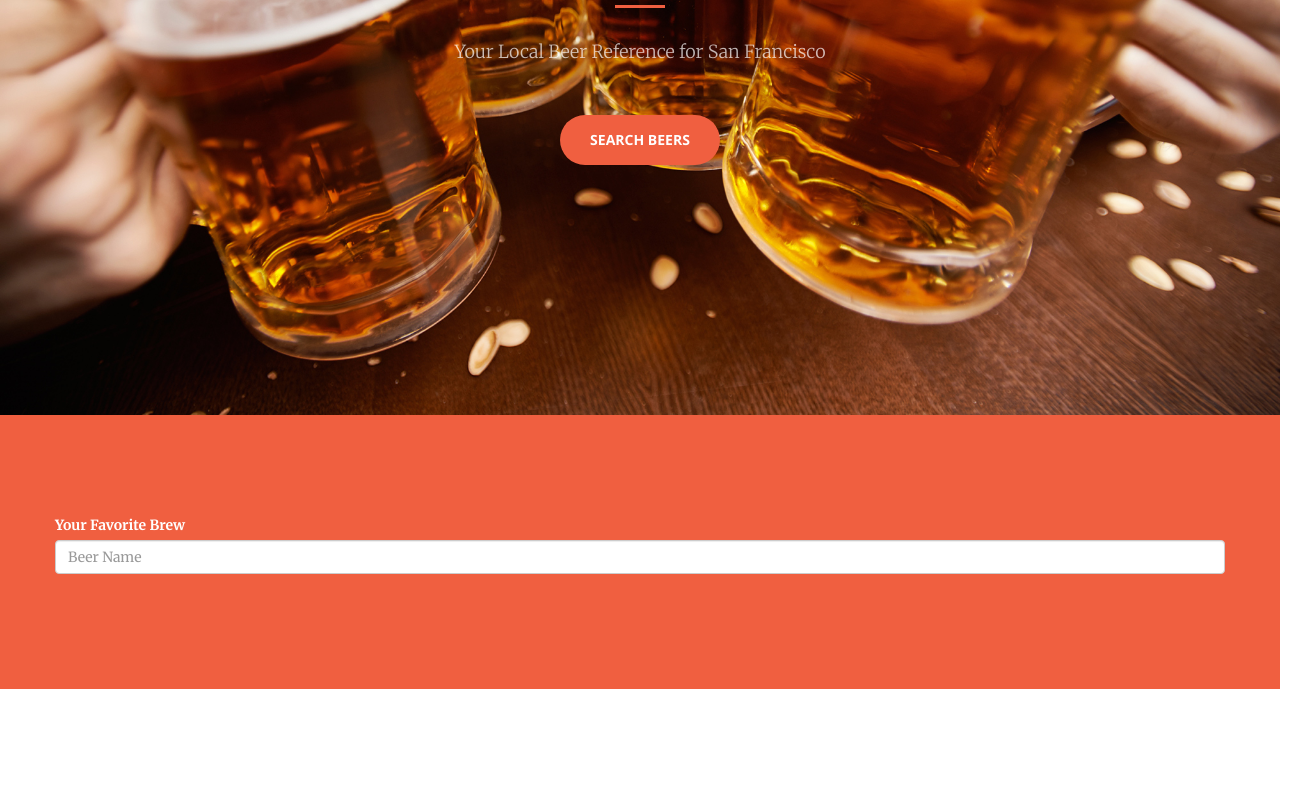
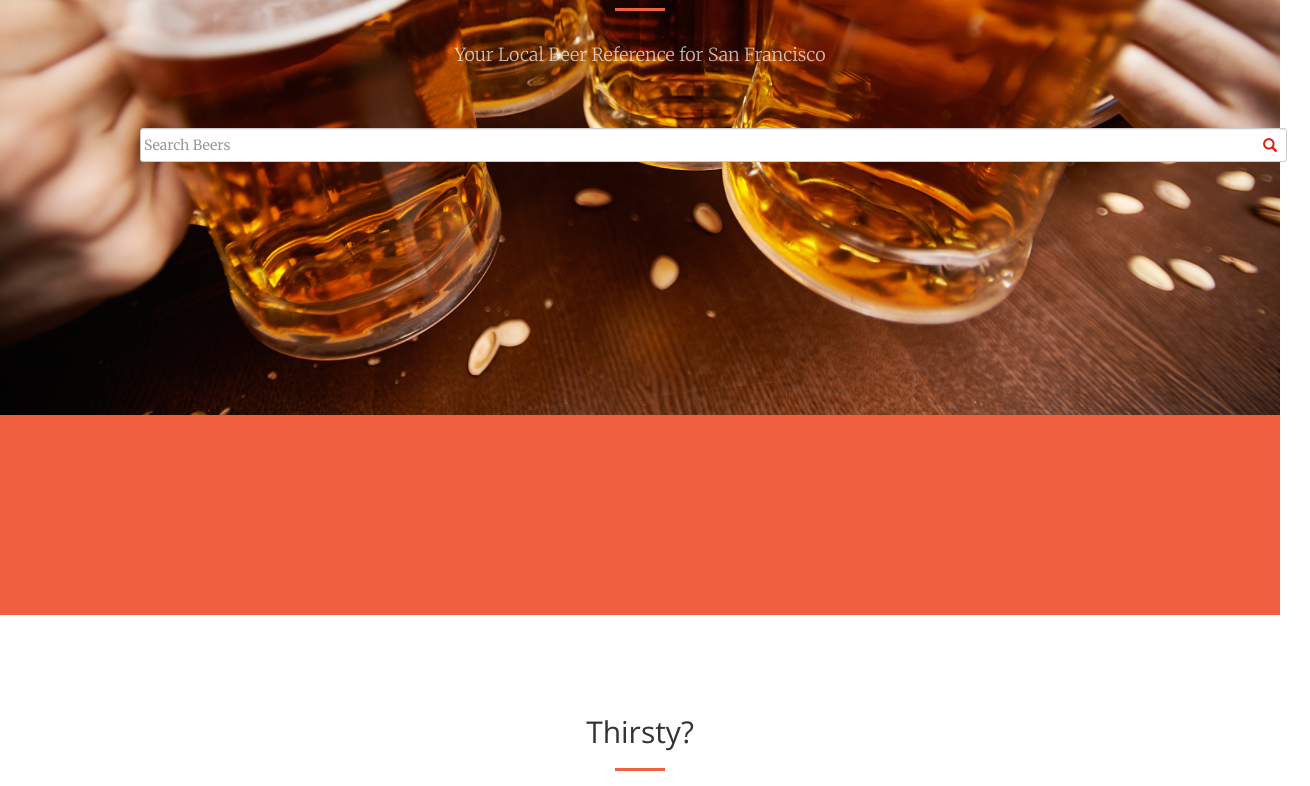
Before and after one commit to jeanmw/BeerMe-San-Francisco, a website: page views/index.html in a window 1280 px wide. Shown: the part 385-1171 px from the top of the page, 1310 px wide, since content can reach past the window. Drawn offline with nearby package versions, Linux system fonts and the light colour scheme.

Commit message:
Messing with search bar

```diff
--- a/public/stylesheets/creative.css
+++ b/public/stylesheets/creative.css
@@ -3,64 +3,72 @@
  * Copyright 2013-2016 Start Bootstrap
  * Licensed under MIT (https://github.com/BlackrockDigital/startbootstrap/blob/gh-pages/LICENSE)
  */
-html,
-body {
+
+html, body {
     height: 100%;
     width: 100%;
 }
+
 body {
     font-family: 'Merriweather', 'Helvetica Neue', Arial, sans-serif;
 }
+
 hr {
     border-color: #F05F40;
     border-width: 3px;
     max-width: 50px;
 }
+
 hr.light {
     border-color: white;
 }
+
 a {
     -webkit-transition: all 0.35s;
     -moz-transition: all 0.35s;
     transition: all 0.35s;
     color: #F05F40;
 }
-a:hover,
-a:focus {
+
+a:hover, a:focus {
     color: #eb3812;
 }
-h1,
-h2,
-h3,
-h4,
-h5,
-h6 {
+
+h1, h2, h3, h4, h5, h6 {
     font-family: 'Open Sans', 'Helvetica Neue', Arial, sans-serif;
 }
+
 p {
     font-size: 16px;
     line-height: 1.5;
     margin-bottom: 20px;
 }
+
 .bg-primary {
     background-color: #F05F40;
 }
+
 .bg-dark {
     background-color: #222222;
     color: white;
 }
+
 .text-faded {
     color: rgba(255, 255, 255, 0.7);
 }
+
 section {
     padding: 100px 0;
 }
+
 aside {
     padding: 50px 0;
 }
+
 .no-padding {
     padding: 0;
 }
+
 .navbar-default {
     background-color: white;
     border-color: rgba(34, 34, 34, 0.05);
@@ -69,42 +77,45 @@ aside {
     -moz-transition: all 0.35s;
     transition: all 0.35s;
 }
+
 .navbar-default .navbar-header .navbar-brand {
     color: #F05F40;
     font-family: 'Open Sans', 'Helvetica Neue', Arial, sans-serif;
     font-weight: 700;
     text-transform: uppercase;
 }
-.navbar-default .navbar-header .navbar-brand:hover,
-.navbar-default .navbar-header .navbar-brand:focus {
+
+.navbar-default .navbar-header .navbar-brand:hover, .navbar-default .navbar-header .navbar-brand:focus {
     color: #eb3812;
 }
+
 .navbar-default .navbar-header .navbar-toggle {
     font-weight: 700;
     font-size: 12px;
     color: #222222;
     text-transform: uppercase;
 }
-.navbar-default .nav > li > a,
-.navbar-default .nav > li > a:focus {
+
+.navbar-default .nav>li>a, .navbar-default .nav>li>a:focus {
     text-transform: uppercase;
     font-weight: 700;
     font-size: 13px;
     color: #222222;
 }
-.navbar-default .nav > li > a:hover,
-.navbar-default .nav > li > a:focus:hover {
+
+.navbar-default .nav>li>a:hover, .navbar-default .nav>li>a:focus:hover {
     color: #F05F40;
 }
-.navbar-default .nav > li.active > a,
-.navbar-default .nav > li.active > a:focus {
+
+.navbar-default .nav>li.active>a, .navbar-default .nav>li.active>a:focus {
     color: #F05F40 !important;
     background-color: transparent;
 }
-.navbar-default .nav > li.active > a:hover,
-.navbar-default .nav > li.active > a:focus:hover {
+
+.navbar-default .nav>li.active>a:hover, .navbar-default .nav>li.active>a:focus:hover {
     background-color: transparent;
 }
+
 @media (min-width: 768px) {
     .navbar-default {
         background-color: transparent;
@@ -113,16 +124,13 @@ aside {
     .navbar-default .navbar-header .navbar-brand {
         color: rgba(255, 255, 255, 0.7);
     }
-  .navbar-default .navbar-header .navbar-brand:hover,
-  .navbar-default .navbar-header .navbar-brand:focus {
+    .navbar-default .navbar-header .navbar-brand:hover, .navbar-default .navbar-header .navbar-brand:focus {
         color: white;
     }
-  .navbar-default .nav > li > a,
-  .navbar-default .nav > li > a:focus {
+    .navbar-default .nav>li>a, .navbar-default .nav>li>a:focus {
         color: rgba(255, 255, 255, 0.7);
     }
-  .navbar-default .nav > li > a:hover,
-  .navbar-default .nav > li > a:focus:hover {
+    .navbar-default .nav>li>a:hover, .navbar-default .nav>li>a:focus:hover {
         color: white;
     }
     .navbar-default.affix {
@@ -133,19 +141,17 @@ aside {
         color: #F05F40;
         font-size: 14px;
     }
-  .navbar-default.affix .navbar-header .navbar-brand:hover,
-  .navbar-default.affix .navbar-header .navbar-brand:focus {
+    .navbar-default.affix .navbar-header .navbar-brand:hover, .navbar-default.affix .navbar-header .navbar-brand:focus {
         color: #eb3812;
     }
-  .navbar-default.affix .nav > li > a,
-  .navbar-default.affix .nav > li > a:focus {
+    .navbar-default.affix .nav>li>a, .navbar-default.affix .nav>li>a:focus {
         color: #222222;
     }
-  .navbar-default.affix .nav > li > a:hover,
-  .navbar-default.affix .nav > li > a:focus:hover {
+    .navbar-default.affix .nav>li>a:hover, .navbar-default.affix .nav>li>a:focus:hover {
         color: #F05F40;
     }
 }
+
 header {
     position: relative;
     width: 100%;
@@ -159,12 +165,14 @@ header {
     text-align: center;
     color: white;
 }
+
 header .header-content {
     position: relative;
     text-align: center;
     padding: 100px 15px 100px;
     width: 100%;
 }
+
 header .header-content .header-content-inner h1 {
     font-weight: 700;
     text-transform: uppercase;
@@ -172,15 +180,18 @@ header .header-content .header-content-inner h1 {
     margin-bottom: 0;
     font-size: 30px;
 }
+
 header .header-content .header-content-inner hr {
     margin: 30px auto;
 }
+
 header .header-content .header-content-inner p {
     font-weight: 300;
     color: rgba(255, 255, 255, 0.7);
     font-size: 16px;
     margin-bottom: 50px;
 }
+
 @media (min-width: 768px) {
     header {
         min-height: 100%;
@@ -208,27 +219,33 @@ header .header-content .header-content-inner p {
         margin-right: auto;
     }
 }
+
 .section-heading {
     margin-top: 0;
 }
+
 .service-box {
     max-width: 400px;
     margin: 50px auto 0;
 }
+
 @media (min-width: 992px) {
     .service-box {
         margin: 20px auto 0;
     }
 }
+
 .service-box p {
     margin-bottom: 0;
 }
+
 .portfolio-box {
     position: relative;
     display: block;
     max-width: 650px;
     margin: 0 auto;
 }
+
 .portfolio-box .portfolio-box-caption {
     color: white;
     opacity: 0;
@@ -243,6 +260,7 @@ header .header-content .header-content-inner p {
     -moz-transition: all 0.35s;
     transition: all 0.35s;
 }
+
 .portfolio-box .portfolio-box-caption .portfolio-box-caption-content {
     width: 100%;
     text-align: center;
@@ -250,25 +268,30 @@ header .header-content .header-content-inner p {
     top: 50%;
     transform: translateY(-50%);
 }
-.portfolio-box .portfolio-box-caption .portfolio-box-caption-content .project-category,
-.portfolio-box .portfolio-box-caption .portfolio-box-caption-content .project-name {
+
+.portfolio-box .portfolio-box-caption .portfolio-box-caption-content .project-category, .portfolio-box .portfolio-box-caption .portfolio-box-caption-content .project-name {
     font-family: 'Open Sans', 'Helvetica Neue', Arial, sans-serif;
     padding: 0 15px;
 }
+
 .portfolio-box .portfolio-box-caption .portfolio-box-caption-content .project-category {
     text-transform: uppercase;
     font-weight: 600;
     font-size: 14px;
 }
+
 .portfolio-box .portfolio-box-caption .portfolio-box-caption-content .project-name {
     font-size: 18px;
 }
+
 .portfolio-box:hover .portfolio-box-caption {
     opacity: 1;
 }
+
 .portfolio-box:focus {
     outline: none;
 }
+
 @media (min-width: 768px) {
     .portfolio-box .portfolio-box-caption .portfolio-box-caption-content .project-category {
         font-size: 16px;
@@ -277,16 +300,17 @@ header .header-content .header-content-inner p {
         font-size: 22px;
     }
 }
-.call-to-action h2 {
-  margin: 0 auto 20px;
-}
+
+
 .text-primary {
     color: #F05F40;
 }
-.no-gutter > [class*='col-'] {
+
+.no-gutter>[class*='col-'] {
     padding-right: 0;
     padding-left: 0;
 }
+
 .btn-default {
     color: #222222;
     background-color: white;
@@ -295,46 +319,71 @@ header .header-content .header-content-inner p {
     -moz-transition: all 0.35s;
     transition: all 0.35s;
 }
-.btn-default:hover,
-.btn-default:focus,
-.btn-default.focus,
-.btn-default:active,
-.btn-default.active,
-.open > .dropdown-toggle.btn-default {
+
+.btn-default:hover, .btn-default:focus, .btn-default.focus, .btn-default:active, .btn-default.active, .open>.dropdown-toggle.btn-default {
     color: #222222;
     background-color: #f2f2f2;
     border-color: #ededed;
 }
-.btn-default:active,
-.btn-default.active,
-.open > .dropdown-toggle.btn-default {
+
+.btn-default:active, .btn-default.active, .open>.dropdown-toggle.btn-default {
     background-image: none;
 }
-.btn-default.disabled,
-.btn-default[disabled],
-fieldset[disabled] .btn-default,
-.btn-default.disabled:hover,
-.btn-default[disabled]:hover,
-fieldset[disabled] .btn-default:hover,
-.btn-default.disabled:focus,
-.btn-default[disabled]:focus,
-fieldset[disabled] .btn-default:focus,
-.btn-default.disabled.focus,
-.btn-default[disabled].focus,
-fieldset[disabled] .btn-default.focus,
-.btn-default.disabled:active,
-.btn-default[disabled]:active,
-fieldset[disabled] .btn-default:active,
-.btn-default.disabled.active,
-.btn-default[disabled].active,
-fieldset[disabled] .btn-default.active {
+
+
+/*begin form css*/
+
+#custom-search-input {
+    margin: 0;
+    margin-top: 10px;
+    padding: 0;
+}
+
+#custom-search-input .search-query {
+    padding-right: 3px;
+    padding-right: 4px \9;
+    padding-left: 3px;
+    padding-left: 4px \9;
+    /* IE7-8 doesn't have border-radius, so don't indent the padding */
+    margin-bottom: 0;
+    -webkit-border-radius: 3px;
+    -moz-border-radius: 3px;
+    border-radius: 3px;
+}
+
+#custom-search-input button {
+    border: 0;
+    background: none;
+    /** belows styles are working good */
+    padding: 2px 5px;
+    margin-top: 2px;
+    position: relative;
+    left: -28px;
+    /* IE7-8 doesn't have border-radius, so don't indent the padding */
+    margin-bottom: 0;
+    -webkit-border-radius: 3px;
+    -moz-border-radius: 3px;
+    border-radius: 3px;
+    color: #D9230F;
+}
+
+.search-query:focus+button {
+    z-index: 3;
+}
+
+
+/*end form css*/
+
+.btn-default.disabled, .btn-default[disabled], fieldset[disabled] .btn-default, .btn-default.disabled:hover, .btn-default[disabled]:hover, fieldset[disabled] .btn-default:hover, .btn-default.disabled:focus, .btn-default[disabled]:focus, fieldset[disabled] .btn-default:focus, .btn-default.disabled.focus, .btn-default[disabled].focus, fieldset[disabled] .btn-default.focus, .btn-default.disabled:active, .btn-default[disabled]:active, fieldset[disabled] .btn-default:active, .btn-default.disabled.active, .btn-default[disabled].active, fieldset[disabled] .btn-default.active {
     background-color: white;
     border-color: white;
 }
+
 .btn-default .badge {
     color: white;
     background-color: #222222;
 }
+
 .btn-primary {
     color: white;
     background-color: #F05F40;
@@ -343,46 +392,27 @@ fieldset[disabled] .btn-default.active {
     -moz-transition: all 0.35s;
     transition: all 0.35s;
 }
-.btn-primary:hover,
-.btn-primary:focus,
-.btn-primary.focus,
-.btn-primary:active,
-.btn-primary.active,
-.open > .dropdown-toggle.btn-primary {
+
+.btn-primary:hover, .btn-primary:focus, .btn-primary.focus, .btn-primary:active, .btn-primary.active, .open>.dropdown-toggle.btn-primary {
     color: white;
     background-color: #ee4b28;
     border-color: #ed431f;
 }
-.btn-primary:active,
-.btn-primary.active,
-.open > .dropdown-toggle.btn-primary {
+
+.btn-primary:active, .btn-primary.active, .open>.dropdown-toggle.btn-primary {
     background-image: none;
 }
-.btn-primary.disabled,
-.btn-primary[disabled],
-fieldset[disabled] .btn-primary,
-.btn-primary.disabled:hover,
-.btn-primary[disabled]:hover,
-fieldset[disabled] .btn-primary:hover,
-.btn-primary.disabled:focus,
-.btn-primary[disabled]:focus,
-fieldset[disabled] .btn-primary:focus,
-.btn-primary.disabled.focus,
-.btn-primary[disabled].focus,
-fieldset[disabled] .btn-primary.focus,
-.btn-primary.disabled:active,
-.btn-primary[disabled]:active,
-fieldset[disabled] .btn-primary:active,
-.btn-primary.disabled.active,
-.btn-primary[disabled].active,
-fieldset[disabled] .btn-primary.active {
+
+.btn-primary.disabled, .btn-primary[disabled], fieldset[disabled] .btn-primary, .btn-primary.disabled:hover, .btn-primary[disabled]:hover, fieldset[disabled] .btn-primary:hover, .btn-primary.disabled:focus, .btn-primary[disabled]:focus, fieldset[disabled] .btn-primary:focus, .btn-primary.disabled.focus, .btn-primary[disabled].focus, fieldset[disabled] .btn-primary.focus, .btn-primary.disabled:active, .btn-primary[disabled]:active, fieldset[disabled] .btn-primary:active, .btn-primary.disabled.active, .btn-primary[disabled].active, fieldset[disabled] .btn-primary.active {
     background-color: #F05F40;
     border-color: #F05F40;
 }
+
 .btn-primary .badge {
     color: #F05F40;
     background-color: white;
 }
+
 .btn {
     font-family: 'Open Sans', 'Helvetica Neue', Arial, sans-serif;
     border: none;
@@ -390,27 +420,33 @@ fieldset[disabled] .btn-primary.active {
     font-weight: 700;
     text-transform: uppercase;
 }
+
 .btn-xl {
     padding: 15px 30px;
 }
+
 ::-moz-selection {
     color: white;
     text-shadow: none;
     background: #222222;
 }
+
 ::selection {
     color: white;
     text-shadow: none;
     background: #222222;
 }
+
 img::selection {
     color: white;
     background: transparent;
 }
+
 img::-moz-selection {
     color: white;
     background: transparent;
 }
+
 body {
     webkit-tap-highlight-color: #222222;
 }
--- a/views/index.html
+++ b/views/index.html
@@ -64,7 +64,21 @@
                 <h1 id="homeHeading">BeerMe <br> San Francisco</h1>
                 <hr>
                 <p>Your Local Beer Reference for San Francisco</p>
-                <a href="#about" class="btn btn-primary btn-xl page-scroll">Search Beers</a>
+                <div class="container">
+                    <div class="row">
+                        <div id="custom-search-input">
+                            <div class="input-group col-md-12">
+                                <input type="text" class="  search-query form-control" placeholder="Search Beers" />
+                                <span class="input-group-btn">
+                                    <button class="btn btn-danger" type="button">
+                                        <span class=" glyphicon glyphicon-search"></span>
+                                </button>
+                                </span>
+                            </div>
+                        </div>
+                    </div>
+                </div>
+                <!-- <a href="#about" class="btn btn-primary btn-xl page-scroll">Search Beers</a> -->
             </div>
         </div>
     </header>
@@ -73,13 +87,8 @@
     <section class="bg-primary" id="about">
         <div class="container">
             <div class="row">
-                <form>
-                    <div class="form-group">
-                        <label for="formGroupExampleInput">Your Favorite Brew</label>
-                        <input type="text" class="form-control" id="formGroupExampleInput" placeholder="Beer Name">
-                </form>
-                </div>
             </div>
+        </div>
     </section>
 
     <section id="services">
```
Lines whose indentation alone changed are shown as unchanged.
